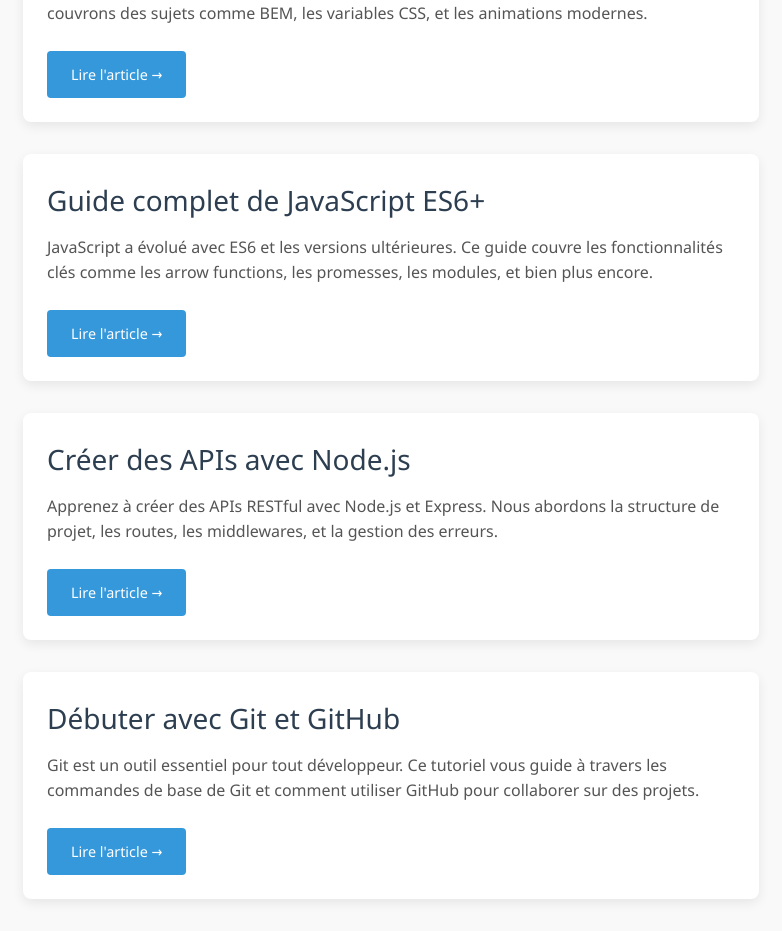
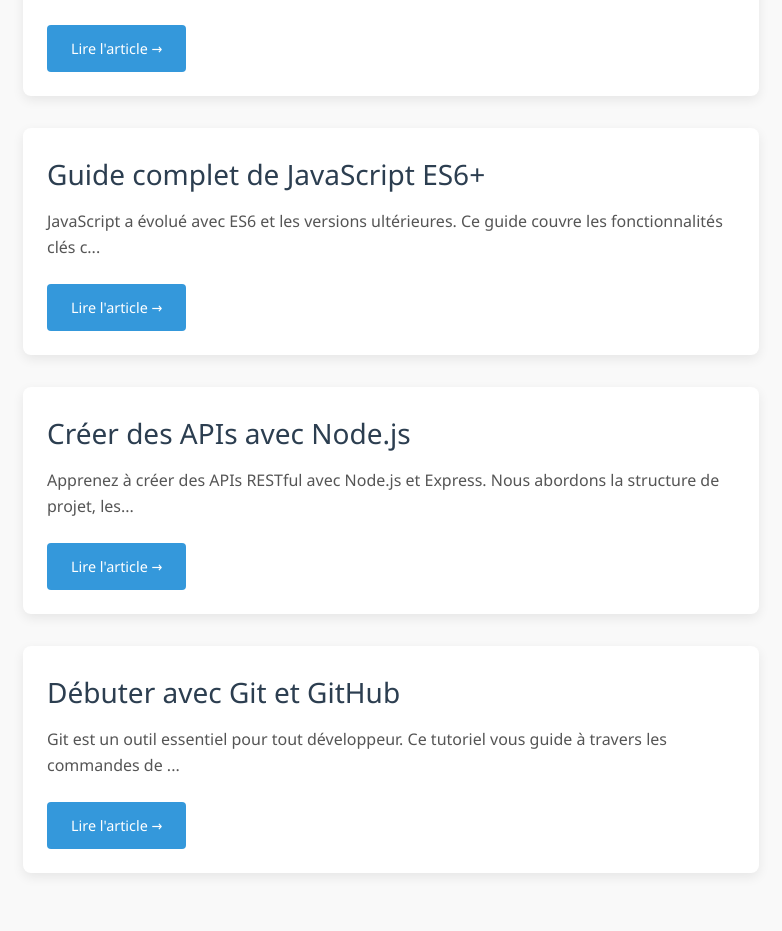
Before and after one commit to Rimao416/webinaire, a React (Vite) app: page / in a window 1280 px wide. Shown: the part 570-1501 px from the top of the page, without its empty margins (249-1031 px from the left). After the commit the page ends 1475 px from the top, so only its background shows below. Built offline with nearby package versions, Linux system fonts and the light colour scheme.

Commit message:
06_Blog_App_Substring_Final

```diff
--- a/src/App.jsx
+++ b/src/App.jsx
@@ -1,9 +1,49 @@
 import React from 'react';
 import './styles/Blog.css'; // On importe le fichier CSS
 function App() {
-  function subString(chaine){
-    return chaine.substring(0, 20);
+  function subString(str) {
+    if (str.length > 100) {
+      return str.substring(0, 100) + '...';
+    }
+    return str;
   }
+  const articles = [
+    {
+      id: 1,
+      title: 'Introduction à React',
+      description:
+        'React est une bibliothèque JavaScript populaire pour construire des interfaces utilisateur. Dans cet article, nous explorons les bases de React, y compris les composants, les props et l\'état.',
+      slug: 'introduction-a-react',
+    },
+    {
+      id: 2,
+      title: 'Les meilleures pratiques en CSS',
+      description:
+        'Découvrez les meilleures pratiques pour écrire du CSS maintenable et efficace. Nous couvrons des sujets comme BEM, les variables CSS, et les animations modernes.',
+      slug: 'meilleures-pratiques-css',
+    },
+    {
+      id: 3,
+      title: 'Guide complet de JavaScript ES6+',
+      description:
+        'JavaScript a évolué avec ES6 et les versions ultérieures. Ce guide couvre les fonctionnalités clés comme les arrow functions, les promesses, les modules, et bien plus encore.',
+      slug: 'guide-javascript-es6',
+    },
+    {
+      id: 4,
+      title: 'Créer des APIs avec Node.js',
+      description:
+        'Apprenez à créer des APIs RESTful avec Node.js et Express. Nous abordons la structure de projet, les routes, les middlewares, et la gestion des erreurs.',
+      slug: 'creer-apis-nodejs',
+    },
+    {
+      id: 5,
+      title: 'Débuter avec Git et GitHub',
+      description:
+        'Git est un outil essentiel pour tout développeur. Ce tutoriel vous guide à travers les commandes de base de Git et comment utiliser GitHub pour collaborer sur des projets.',
+      slug: 'debuter-git-github',
+    },
+  ];
 
   return (
     <div className="blog">
@@ -12,61 +52,15 @@
         <p>Des articles sur le développement web et les bonnes pratiques.</p>
       </header>
       <div className="articles">
-        {/* Article 1 */}
-        <article className="article">
-          <h2>Introduction à React</h2>
-          <p>
-
-            React est une bibliothèque JavaScript populaire pour construire des interfaces utilisateur. Dans cet article, nous explorons les bases de React, y compris les composants, les props et l'état.
-          </p>
-          <a href="/article/introduction-a-react" className="read-more">
-            Lire l'article →
-          </a>
-        </article>
-
-        {/* Article 2 */}
-        <article className="article">
-          <h2>Les meilleures pratiques en CSS</h2>
-          <p>
-            Découvrez les meilleures pratiques pour écrire du CSS maintenable et efficace. Nous couvrons des sujets comme BEM, les variables CSS, et les animations modernes.
-          </p>
-          <a href="/article/meilleures-pratiques-css" className="read-more">
-            Lire l'article →
-          </a>
-        </article>
-
-        {/* Article 3 */}
-        <article className="article">
-          <h2>Guide complet de JavaScript ES6+</h2>
-          <p>
-            JavaScript a évolué avec ES6 et les versions ultérieures. Ce guide couvre les fonctionnalités clés comme les arrow functions, les promesses, les modules, et bien plus encore.
-          </p>
-          <a href="/article/guide-javascript-es6" className="read-more">
-            Lire l'article →
-          </a>
-        </article>
-
-        {/* Article 4 */}
-        <article className="article">
-          <h2>Créer des APIs avec Node.js</h2>
-          <p>
-            Apprenez à créer des APIs RESTful avec Node.js et Express. Nous abordons la structure de projet, les routes, les middlewares, et la gestion des erreurs.
-          </p>
-          <a href="/article/creer-apis-nodejs" className="read-more">
-            Lire l'article →
-          </a>
-        </article>
-
-        {/* Article 5 */}
-        <article className="article">
-          <h2>Débuter avec Git et GitHub</h2>
-          <p>
-            Git est un outil essentiel pour tout développeur. Ce tutoriel vous guide à travers les commandes de base de Git et comment utiliser GitHub pour collaborer sur des projets.
-          </p>
-          <a href="/article/debuter-git-github" className="read-more">
-            Lire l'article →
-          </a>
-        </article>
+        {articles.map((article) => (
+          <article key={article.id} className="article">
+            <h2>{article.title}</h2>
+            <p>{subString(article.description)}</p>
+            <a href={`/article/${article.slug}`} className="read-more">
+              Lire l'article →
+            </a>
+          </article>
+        ))}
       </div>
     </div>
   );
```
